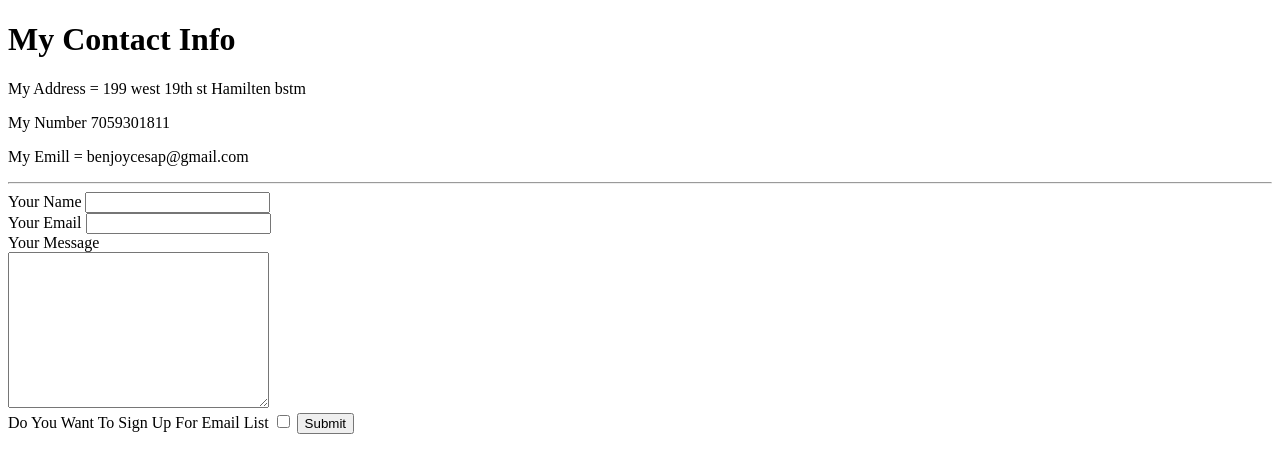
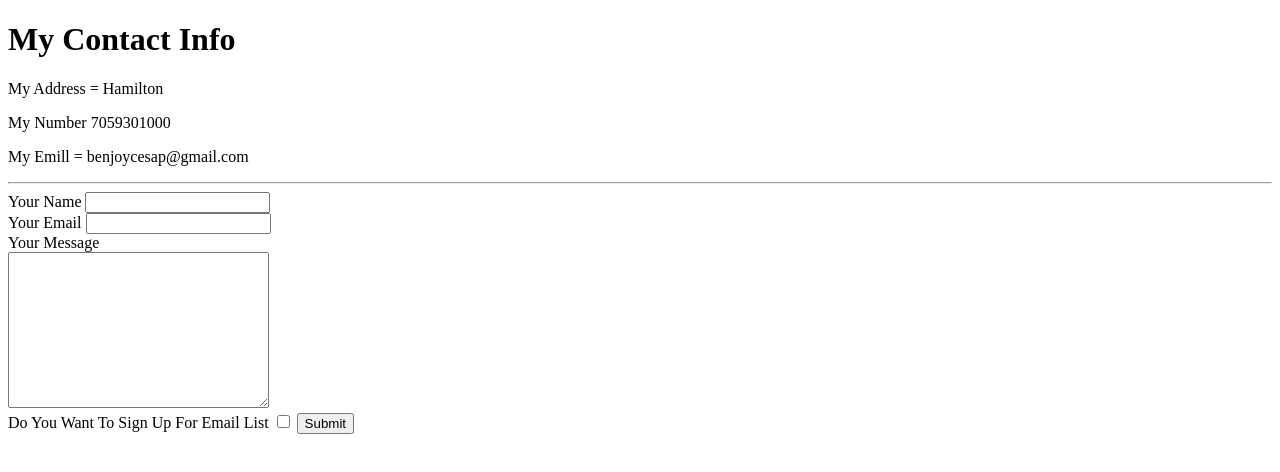
Before and after one commit to Avenil/Av, a plain HTML site: page Contact Me.html in a window 1280 px wide. Drawn offline with Linux system fonts and the light colour scheme.

Commit message:
Update Contact Me.html

```diff
--- a/Contact Me.html
+++ b/Contact Me.html
@@ -6,8 +6,8 @@
   </head>
   <body>
     <h1>My Contact Info</h1>
-    <p>My Address = 199 west 19th st Hamilten bstm</p>
-    <p> My Number 7059301811</p>
+    <p>My Address = Hamilton </p>
+    <p> My Number 7059301000</p>
     <p>My Emill = benjoycesap@gmail.com</p>
     <hr>
     <form action="mailto:benjoycesap@gmail.com" method="post" enctype="text/plain">
```
